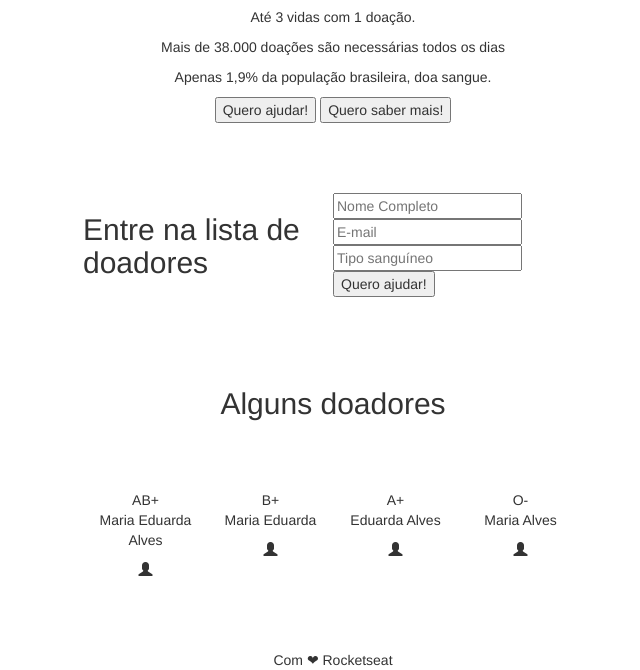
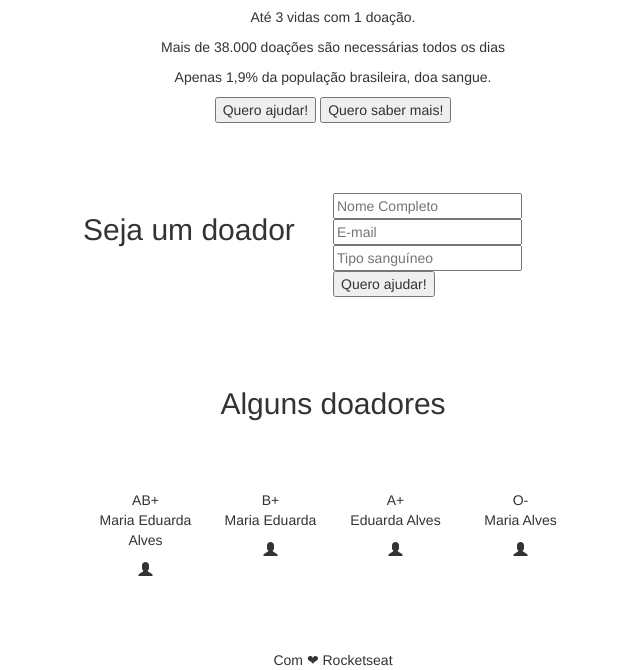
Before and after one commit to MaduFernandes/doeDev, a plain HTML site: page index.html in a window 1280 px wide. Shown: the part 168-838 px from the top of the page, without its empty margins (307-947 px from the left). Drawn offline with nearby package versions, Linux system fonts and the light colour scheme.

Commit message:
merge: merge feito a partir da master

```diff
--- a/index.html
+++ b/index.html
@@ -4,7 +4,7 @@
 <head>
     <meta charset="UTF-8">
     <meta name="viewport" content="width=device-width, initial-scale=1.0">
-    <title>Doe Sangue</title>
+    <title>Doe Sangue, doe vida</title>
     <link rel="stylesheet" href="style.css">
     <link rel="stylesheet" href="https://maxcdn.bootstrapcdn.com/bootstrap/3.3.7/css/bootstrap.min.css">
 </head>
@@ -22,7 +22,7 @@
     </header>
 
     <section class="form">
-        <h2>Entre na lista de doadores</h2>
+        <h2>Seja um doador</h2>
         <form action="/">
             <input type="text" name="name" placeholder="Nome Completo">
 
```
